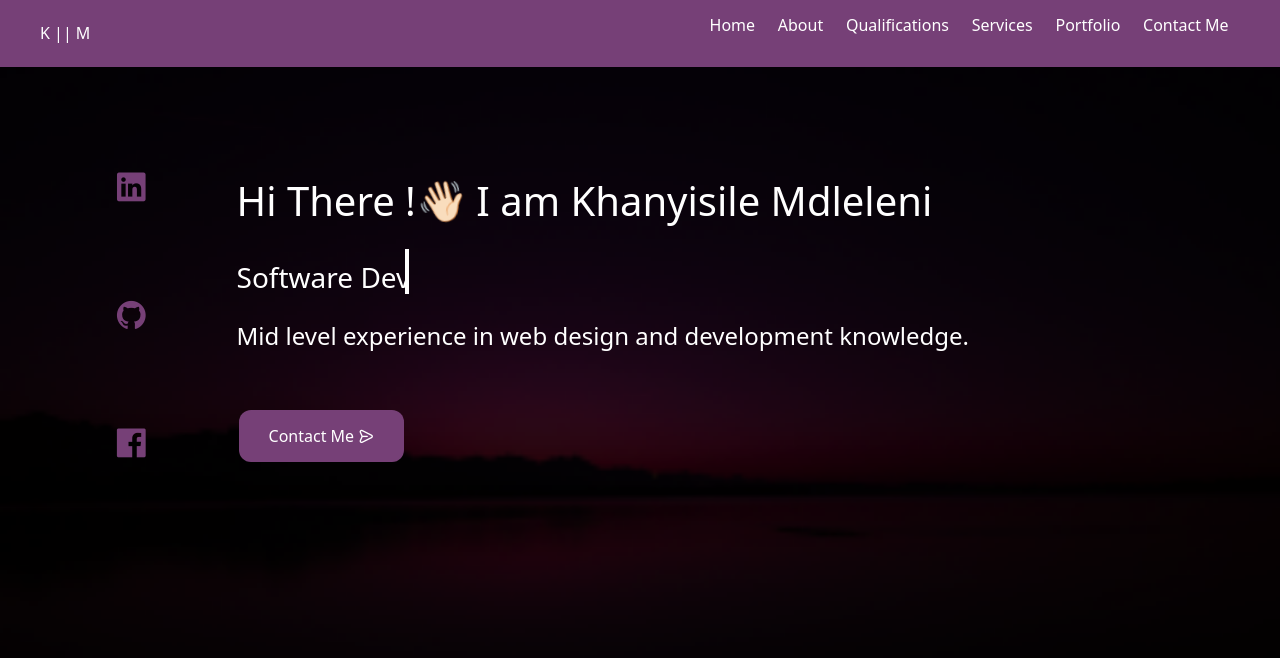
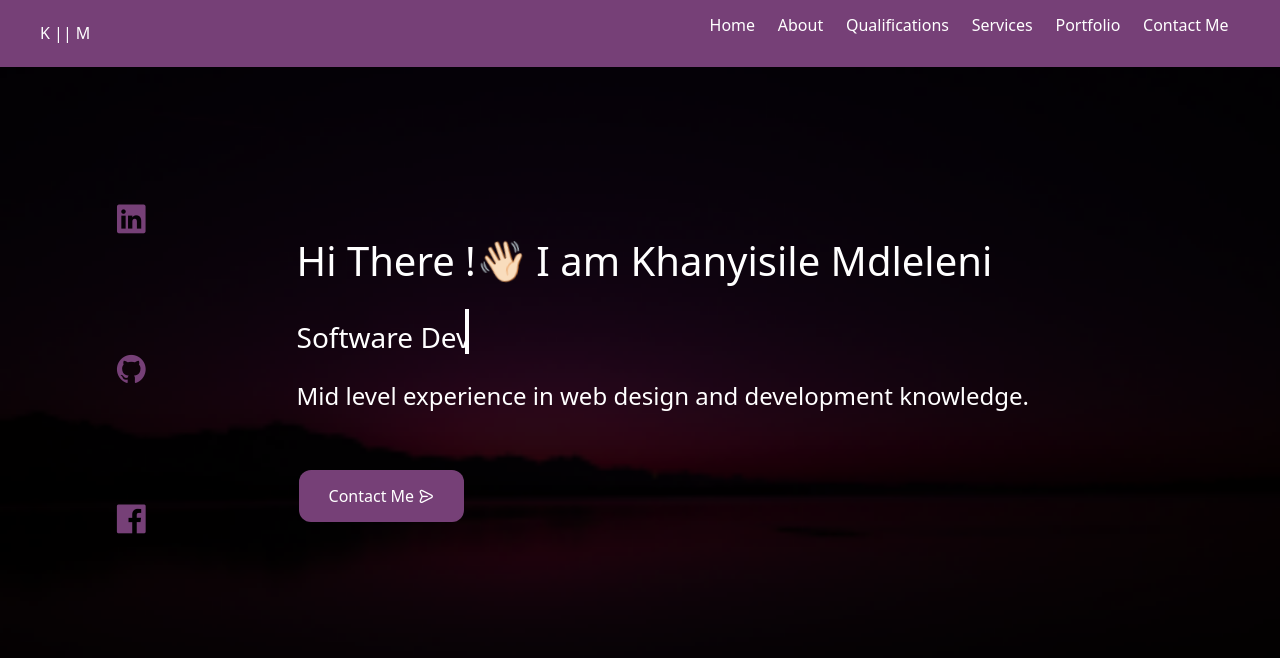
Before and after one commit to Khanyisile-Mdleleni/Portfolio, a React (Vite) app in the folder react-portfolio/: page / in a window 1280 px wide. Shown: the top 658 px of the page. Built offline with nearby package versions, Linux system fonts and the light colour scheme.

Commit message:
Updates on homepage

```diff
--- a/react-portfolio/src/App.css
+++ b/react-portfolio/src/App.css
@@ -74,9 +74,7 @@ nav ul li a {
     border-radius: 0.5rem;
 
 }
-/* nav ul li a :hover{
-    color: #fff;
-} */
+
 
 nav ul.open {
     display: flex;
@@ -193,8 +191,8 @@ nav .menu span {
 
 #icons li {
     list-style: none;
-    padding-bottom: 25px;
-    padding-top: 3.2rem;
+    padding-bottom: 15px;
+    padding-top: 5.2rem;
     font-size: larger;
 }
 
@@ -207,11 +205,9 @@ nav .menu span {
 }
 
 #home-content {
-    padding-top: 3.5rem;
     display: flex;
     flex-direction: column;
-    padding: 60px;
-
+    padding: 120px;
 }
 
 #home-container {
```
